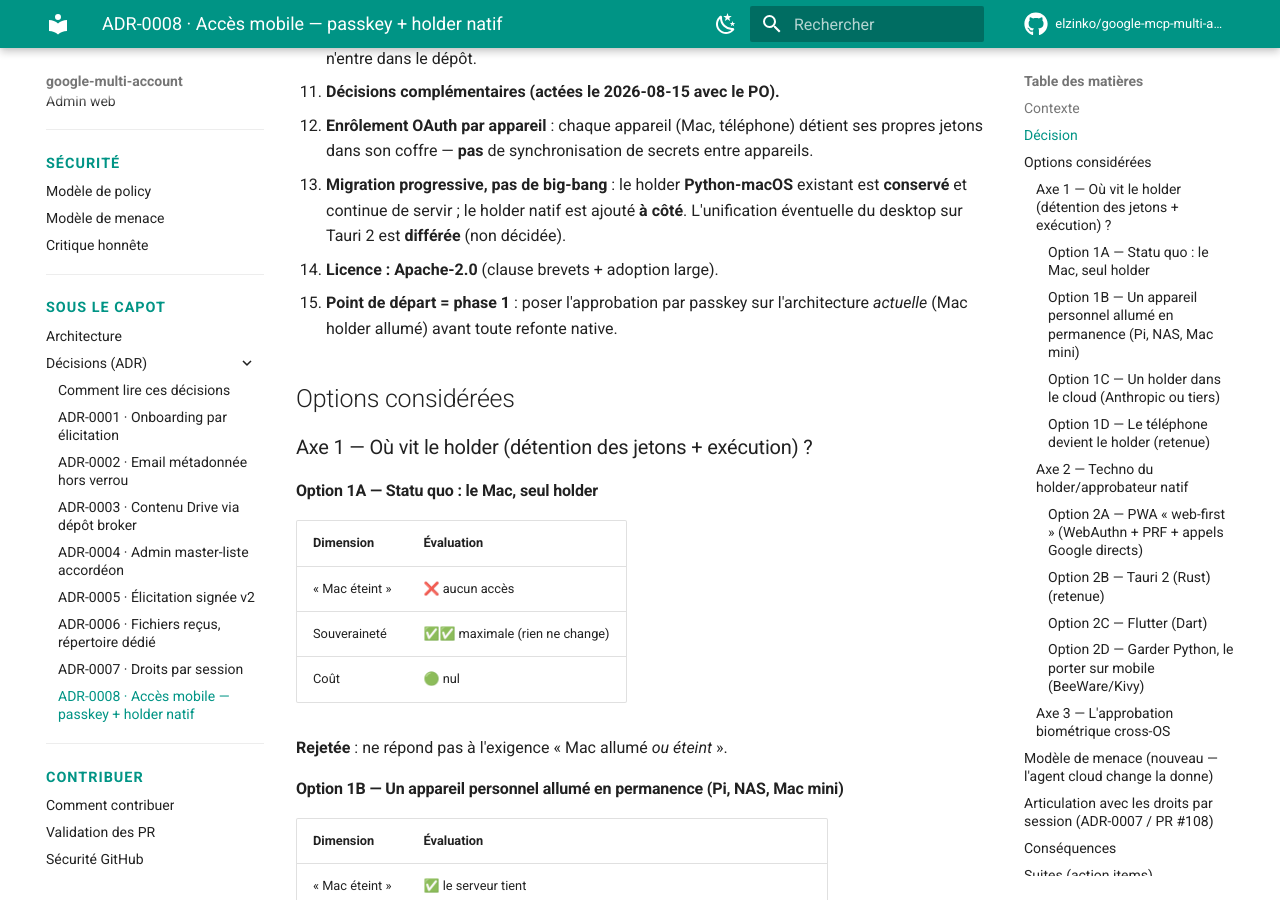
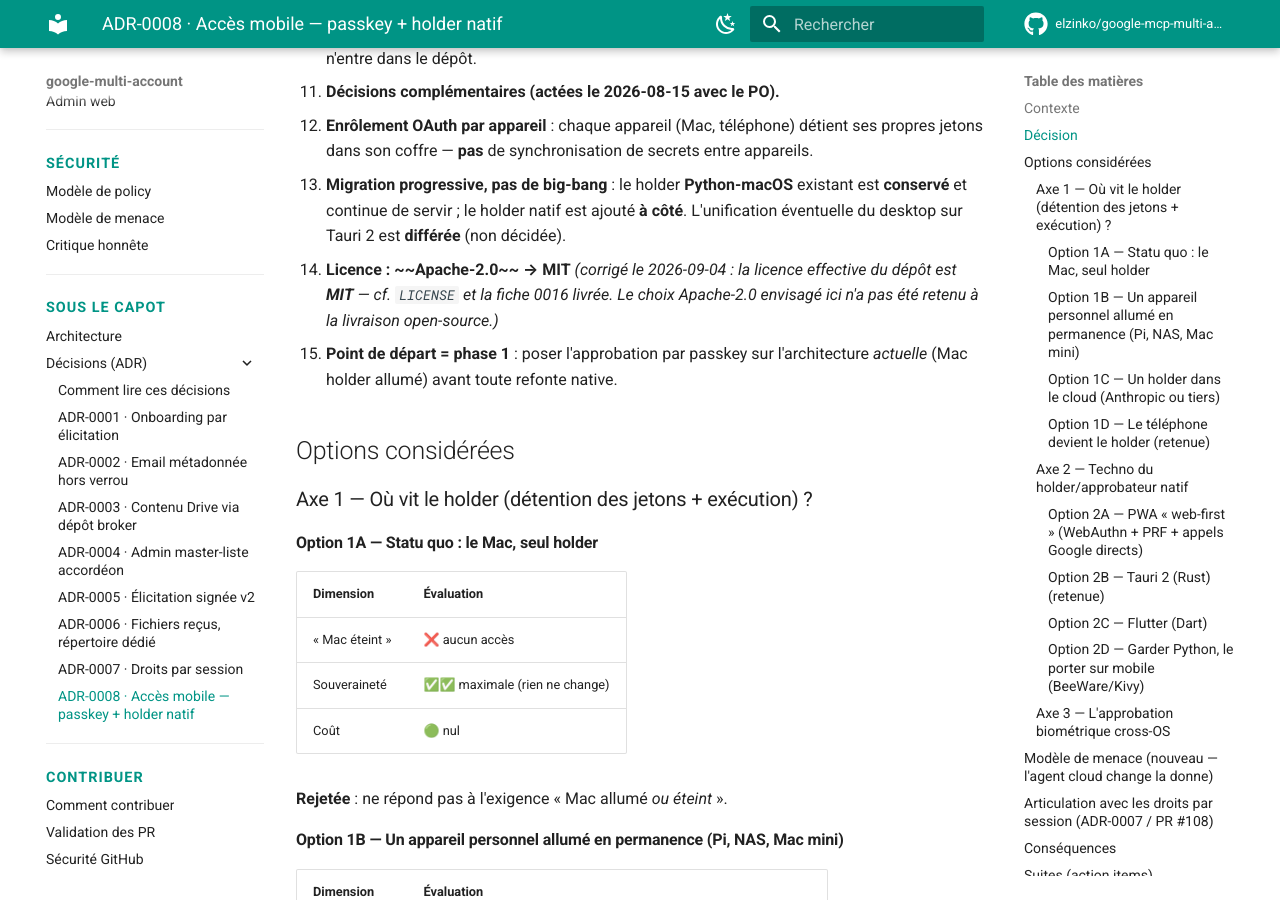
Before and after one commit to elzinko/google-mcp-multi-account, an MkDocs documentation site: the page built from docs/adr/ADR-0008-acces-mobile-passkey-holder-natif.md, in a window 1280 px wide and 900 px high, scrolled down 2450 px. Built offline with MkDocs 1.6.1 and Material for MkDocs 9.7.7, drawn with Linux system fonts in a browser that asks for light colours; comment, search, counter and statistics services are not loaded; some of the changed text lies outside the part shown.

Commit message:
docs(features): tri idées final — 0006/0079 P3, 0042 superseded→done, licence MIT
Applique les 4 avis validés par le PO :
- 0006 (harnais test) : gardée, basse prio → P3.
- 0079 (freemium) : gardée en idée « un jour peut-être », P3, sans engagement ;
  prémisse licence corrigée (MIT, pas Apache-2.0).
- 0042 (version connecteur) : superseded → done/ (livrée #128/#78) ; ligne dogfood
  repliée dans 0046.
- Licence : ADR-0008 corrigé (Apache-2.0 → MIT, cf. LICENSE / fiche 0016).

Co-Authored-By: Claude Opus 4.8 <noreply@anthropic.com>

```diff
--- a/docs/adr/ADR-0008-acces-mobile-passkey-holder-natif.md
+++ b/docs/adr/ADR-0008-acces-mobile-passkey-holder-natif.md
@@ -48,7 +48,7 @@ Adopter un modèle à **trois rôles découplés**, et refonder la brique de dé
 8. **Décisions complémentaires (actées le 2026-08-15 avec le PO).**
    - **Enrôlement OAuth par appareil** : chaque appareil (Mac, téléphone) détient ses propres jetons dans son coffre — **pas** de synchronisation de secrets entre appareils.
    - **Migration progressive, pas de big-bang** : le holder **Python-macOS** existant est **conservé** et continue de servir ; le holder natif est ajouté **à côté**. L'unification éventuelle du desktop sur Tauri 2 est **différée** (non décidée).
-   - **Licence : Apache-2.0** (clause brevets + adoption large).
+   - **Licence : ~~Apache-2.0~~ → MIT** *(corrigé le 2026-09-04 : la licence effective du dépôt est **MIT** — cf. `LICENSE` et la fiche 0016 livrée. Le choix Apache-2.0 envisagé ici n'a pas été retenu à la livraison open-source.)*
    - **Point de départ = phase 1** : poser l'approbation par passkey sur l'architecture *actuelle* (Mac holder allumé) avant toute refonte native.
 
 ## Options considérées
@@ -163,7 +163,7 @@ Les deux ADR restent **distincts** (questions différentes : *isolation par sess
 - **Deux implémentations du holder** cohabiteront pendant la transition (Python-macOS existant + natif) → risque de divergence de règles de sécurité, à cadrer.
 - **Multi-appareils OAuth** : un même compte Google détenu par le Mac *et* le téléphone impose de choisir entre **enrôlement par appareil** (chaque appareil a ses propres jetons dans son coffre — recommandé) et **synchronisation chiffrée** entre appareils (plus pratique, surface plus grande).
 
-**Tranché le 2026-08-15 (cf. Décision §8)** : enrôlement *par appareil* ; les deux holders cohabitent (migration progressive) ; licence Apache-2.0.
+**Tranché le 2026-08-15 (cf. Décision §8)** : enrôlement *par appareil* ; les deux holders cohabitent (migration progressive) ; licence ~~Apache-2.0~~ → **MIT** (corrigé le 2026-09-04, cf. §8).
 
 **À revisiter plus tard (ADR/fiches enfants)**
 - **Design du relais aveugle** (protocole, découverte, hébergement) — et le cas « Mac allumé » sans relais (LAN direct / tunnel type WireGuard). → ADR enfant.
```
Also changed, not shown: features/0006-harnais-test-manuel-hybride.md (+1 -1 lines), features/0046-sandbox-deploy-cli.md (+1 -0 lines), features/0079-modele-soutenabilite-freemium.md (+5 -3 lines), features/BACKLOG.md (+4 -4 lines), features/done/0042-version-connecteur-et-maj.md (renamed from features/0042-version-connecteur-et-maj.md, +5 -2 lines).
